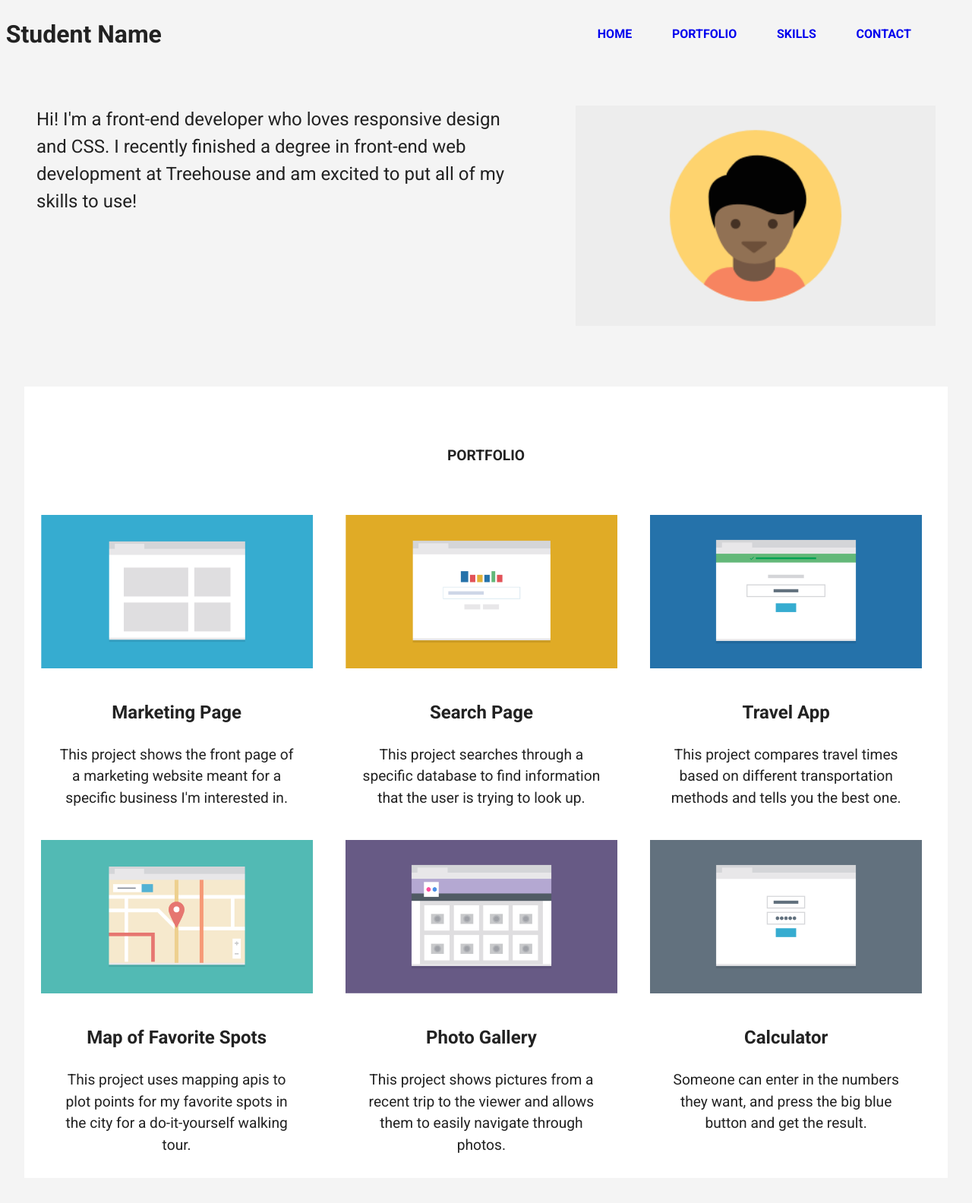
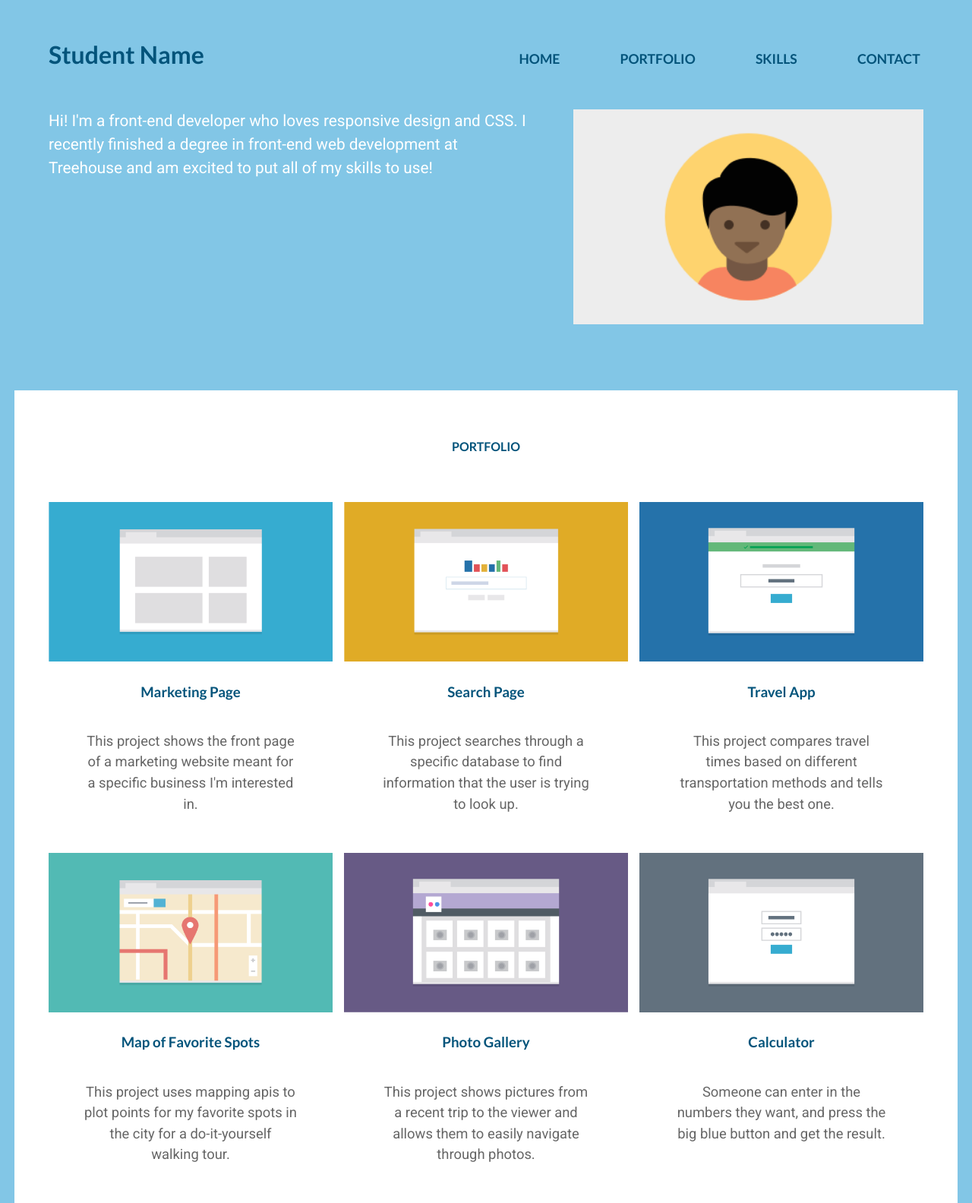
Before and after one commit to martinchaffee/Responsive-Layout, a plain HTML site: page index.html in a window 1280 px wide. Shown: the top 1584 px of the page at 76% size. Drawn offline with Linux system fonts and the light colour scheme.

Commit message:
Rebuilt site using flex
Started over, creating new HTML and CSS to build site using flex. I did
this in a separate file, then cut and pasted the new HTML and CSS code
over the original files. (Initially began trying to change code to make
it flex, but thought rebuild would give me more practice, and be less
of a headache than trying to change what I had.)

```diff
--- a/css/style.css
+++ b/css/style.css
@@ -1,312 +1,366 @@
-/* Global Layout Set-up */
+/* Global Layout Styles*/
 * {
-  box-sizing: border-box;
+	box-sizing: border-box;
 }
 
-/*Link Styles*/
+/* Link Styles Styles*/
 a {
 	text-decoration: none;
+	color: inherit;
 }
 
-/*Section Styles*/
-body {
-	width: 100%;
-	margin: 0 auto;
-	text-align: center;
- 	font-size: 100%;
-	line-height: 1.5;
-	font-family: 'Roboto', sans-serif;
-	color: #222222;
-	background-color: #f4f4f4;
+a:visited {
+	color: inherit;
 }
 
-.banner {
-	background-color: #f4f4f4;
-	padding: 2em 1em;
-	margin: 1em auto;
+li {
+	list-style-type: none;
 }
 
-main {
+ul {
+	padding: 0;
+}
+/*Section Styles*/
+
+body {
+	background-color: #82c6e6;
+	color: #03547b;
+	font-family: 'Roboto', sans-serif;
+	font-size: 100%;
 	margin: 0 auto;
+	line-height: 1.5;
+	text-align: center;
 	width: 100%;
-	background-color: #ffffff;
+}
+
+h1, h2, h3, a {
+	font-family: 'Lato', sans-serif;
 }
 
 h2 {
+	font-size: 100%;
 	text-transform: uppercase;
-	font-size: 120%;
-	padding: 2em 0 1em 0;
-	margin: 0;
-}
-
-h3 {
-	font-size: 150%;
-}
-
-ul {
-	list-style-type: none;
-	text-align: center;
-	padding: 0;
 }
 
 p {
-	font-size: 120%;
+	color: #666666;
+	font-size: 110%;
+	margin: auto;
 }
 
-.main-header {
-	background-color: #f4f4f4;
-	display: flex;
-	flex-direction: column;
-	align-items: center;
+.contact p,
+.banner p {
+	color: #ffffff;
 }
 
-.nav {
-	margin: 0 auto;
-	width:95%;
-	display: flex;
-	flex-direction: column;
+/*--------Main-Header-----------*/
+.main-nav {
+	display: block;
+	margin: auto;
 }
 
-.nav a {
-	font-size: 120%;
+.main-nav a {
+	display: inline-block;
 	font-weight: bold;
+	padding: .5em 0em;
 	text-transform: uppercase;
+	width: 100%;
 	background-color: #ffffff;
-	padding: .5em;
-	margin: .15em;
-	display: inline-block;
-	width: 100%;
+	margin: .33em auto;
+	width: 95%;
 }
 
-li a:visited {
-	color:inherit;
+.main-nav a:hover {
+	background-color: #ffd7ae;
+	transition: .5s;
 }
 
-.profile {
+/*---------Banner-----------*/
+.banner {
+	display: block;
+	width: 95%;
+	margin: 2em auto;
+	padding: 1em 0;
+}
+
+.banner img {
+	margin: 0;
 	width: 80%;
-	margin-bottom: 20px;
-	margin: 0 auto;
-	display: block;
 }
+
+.banner p {
+	margin: 1em auto;
+}
+/*--------Portfolio-----------*/
 
 .portfolio {
 	background-color: #ffffff;
+	display: block;
+	margin: auto;
+	padding: 2em 0;
 	width: 100%;
-	}
 
-.portfolio li {
-	width: 98%;
-	margin: 2%;
-	}
-
-.portfolio img {
+}
+.portfolio-items {
+	padding: 0;
 	width: 95%;
-	padding-top: 1em;
-	padding-bottom: 1em;
-	margin: 0 auto;
-	display: block;
+	margin: auto;
 }
 
-.skills {
-	background-color: #f4f4f4;
-	padding-bottom: 2em;
-	padding-left: 1em;
-	padding-right: 1em;
+.portfolio-items li {
+	display: block;
+	flex-direction: column;
+	margin-top: 2em;
 }
-.skills ul {
-	margin: 0;
+.portfolio-items img{
+	width: 100%;
+	margin: auto;
 }
+
+.portfolio p {
+	width: 95%;
+	padding: 1em 0;
+}
+
+/*--------Skills & Contact-----------*/
+
+.skills,
+.contact {
+	margin: auto;
+	padding: 2em 0;
+	width: 95%;
+}
+
+.skills ul{
+	display: flex;
+	flex-wrap: wrap;
+	justify-content: center;
+	margin-top: 2em;
+}
+
 .skills li {
-	display: inline-block;
-	background: #343434;
+	font-family: 'Loto', sans-serif;
+	background-color: #0795D9;
+	border-radius: 1em;
 	color: #ffffff;
 	padding: .5em .75em;
-	margin: 2px;
-	border-radius: 6px;
-}
-
-.contact {
-	font-size: 110%;
-	background-color: #f4f4f4;
-	width: 100%;
-	padding-bottom: 3em;
-	padding-left: 1em;
-	padding-right: 1em;
+	margin: .25em;
 }
 
 .contact p {
-	font-family: 'Lato', sans-serif;
-	width: 80%;
-	margin: 2em auto;
+	margin: auto;
+	padding: .75em 0;
 }
 
+/*--------Footer-----------*/
 footer {
-	margin: 1em 1em;
-	padding: 2em 1em 1em;
-	border-top: 2px solid #cccccc;
-}
-
-.footer-nav ul{
-	display: inline-block;
-	padding: 0px;
-	margin: 0px;
-	vertical-align: top;
-	float: right;
+	border-top: 1px solid #4daedc;
+	display: flex;
+	justify-content: space-between;
+	width: 95%;
+	margin: auto;
 }
 
 .footer-nav {
 	display: flex;
-	justify-content: space-around;
-  	margin: 0 auto;
-  	padding: 0;
+	flex-direction: row-reverse;
+	text-transform: uppercase;
+	justify-content: flex-end;
+	align-items: center;
+}
+
+.footer-nav li {
+	font-weight: bold;
 }
 
 .footer-nav a {
-	font-weight: bold;
-	text-transform: uppercase;
-	font-size: .8em;
-	margin: 0px;
+	border-radius: 1em;
+	display: inline-block;
+	padding: .25em;
 }
 
-#footer-name {
-    display: block;
-    margin-right: auto;
-    font-weight: bold;
-    font-size: 100%;
+.footer-nav a:hover {
+	background-color: #ffd7ae;
+
+	transition: .5s;
 }
 
-.nav-hidden {
+.hide-mobile {
 	display: none;
 }
 
-/*Style for tablet screens - 768px*/
-@media(min-width: 768px){
+/*--------------Style for medium (tablet) screens - 768px---------------------*/
+@media(min-width: 768px) {
+
+
+	h2 {
+		padding: 1em 0;
+	}
+
+
+/*--------Main-Header-----------*/
+	.main-nav {
+		display: flex;
+		justify-content: space-between;
+		width: 60%;
+	}
+
+header h1 {
+	padding-top: 1em;
+}
+
+	.main-nav a {
+		border-radius: 1em;
+		font-size: 110%;
+		padding: 0;
+		padding: .25em;
+		background-color: inherit;
+		margin: 1em;
+		width: auto;
+
+	}
+
+	.main-nav a:hover {
+	background-color: #ffd7ae;
+	transition: .5s;
+}
+
+/*--------Banner----------------*/
+
 
 	.banner {
-		padding-bottom: 4em;
+		align-items: flex-start;
+		display: flex;
+		flex-direction: row-reverse;
+		justify-content: space-between;
+		width: 95%;
 	}
 
-	.nav {
-		display: flex;
-		align-items: center;
-		flex-direction: row;
-		justify-content: center;
-	}
-
-	.nav li {
-		flex-direction: row;
-		margin-right: 1em;
-		margin-left: 1em;
-	}
-
-	.nav a{
-		background: none;
-		font-size: 100%;
-		padding-left: 1em;
-		padding-right: 1em;
-	}
-
-	.banner p{
-		width: 55%;
-		float: left;
-		text-align: left;
-		margin: auto;
-
-	}
-	.profile {
-		float: right;
+	.banner img {
 		width: 40%;
 	}
 
-	.clearfix::after {
-		content: "";
-		display: table;
-		clear: both;
+	.banner p {
+		font-size: 130%;
+		margin: 0;
+		padding-bottom: 11em;
+		text-align: left;
+		width: 55%;
 	}
 
-	.portfolio li {
-		width: 48%;
-		margin: 1%;
-		float: left;
+
+/*--------Portfolio-------------*/
+
+	.portfolio {
+		width: 100%;
+	}
+	.portfolio-items {
+		display: flex;
+		flex-wrap: wrap;
+		justify-content: space-around;
+		margin: auto;
+		width: 95%;
+	}
+
+	.item {
+		width:49%;
 
 	}
 
 	.portfolio p {
-		width: 80%;
-		margin: auto;
+		font-size: 115%;
+		width: 75%;
 	}
 
-	footer {
-		margin-bottom: 5em;
+/*--------Skills & Contact------*/
+
+	.contact p {
+		font-size: 140%;
+		width: 70%;
 	}
-	.nav-hidden {
+
+	.skills li {
+		font-size: 120%;
+	}
+/*--------Footer----------------*/
+
+	.hide-mobile {
 		display: inline-block;
+		margin-left: 2em;
 	}
 
 	#back-to-top {
 		display: none;
 	}
 
-	.nav-hidden a {
-		margin-right: 3em;
+	footer {
+		margin-bottom: 5em;
+		padding-top: 1em;
+		width: 90%;
+	}
+
+}
+
+
+/*--------------Style for large (computer) screens - 1025px-------------------*/
+@media(min-width: 1025px){
+
+/*--------Main-Header-----------*/
+	.header {
+		align-items: flex-end;
+		display: flex;
+		justify-content: space-between;
+		height: 6em;
+		margin: auto;
+		width: 90%;
+	}
+	h1 {
+		margin-bottom: 0;
+	}
+	.main-nav {
+		display: flex;
+		flex-direction: row;
+		align-content: flex-end;
+		justify-content: flex-end;
+		/*width: 40%;*/
+		margin: 0;
+	}
+
+	.main-nav a {
+		margin: auto 0 auto 4em;
+		width: auto;
+	}
+
+/*--------Banner----------------*/
+	.banner {
+		justify-content: space-between;
+		width: 90%
+	}
+
+
+
+/*--------Portfolio-------------*/
+
+	.portfolio {
+		width: 97%;
+	}
+
+	.item {
+		width: 32%;
+	}
+
+	.portfolio-items {
+		width: 94%;
+	}
+
+/*--------Skills & Contact------*/
+	.contact p {
+		width: 60%;
+	}
+
+/*--------Footer----------------*/
+
+	footer {
+		margin-bottom: 1em;
 	}
 }
-/*Style for larger screens - 1025px*/
-@media(min-width: 1025px) {
-
-	.main-header {
-		display: flex;
-		flex-direction: row;
-		justify-content: space-between;
-		width: 95%;
-	}
-
-	.name {
-		width: 8em;
-	}
-
-	.nav {
-		display: flex;
-		justify-content: flex-end;
-	}
-	.nav li {
-		margin-right: 0;
-	}
-
-	.nav a{
-		background: none;
-		font-size: 100%;
-		padding-left: 1em;
-	}
-
-	main {
-		width: 95%;
-	}
-
-	.banner {
-		width: 95%;
-	}
-	.banner p{
-		font-size: 150%;
-	}
-
-	.portfolio li {
-		width: 31%;
-		margin: 1%;
-		float: left;
-	}
-
-	.portfolio p {
-		width: 85%;
-		margin: auto;
-	}
-
-	h2 {
-		padding-top: 4em;
-	}
-
-	footer {
-		margin: 1em auto;
-		width: 95%;
-	}
-}
--- a/index.html
+++ b/index.html
@@ -4,57 +4,60 @@
 		<meta charset="utf-8">
 		<title>Student Name's Portfolio</title>
 		<meta name="viewport" content="width=device-width, initial-scale=1.0">
+		<link rel="stylesheet" href="css/normalize.css">
 		<link rel="stylesheet" href="css/style.css">
 		<link href="https://fonts.googleapis.com/css?family=Lato:300,400,500,700,900%7CRoboto:300,400,500,700,900" rel="stylesheet">
 	</head>
 	<body>
-		<header class="main-header">
-		<h1 class="name">Student Name</h1>
-			<ul class="nav">
-					<li><a href="index.html">Home</a></li>
-					<li><a href="#porftolio">Portfolio</a></li>
-					<li><a href="#skills">Skills</a></li>
-					<li><a href="#contact">Contact</a></li>
-			</ul>
+	<header class="header">
+		<h1>Student Name</h1>
+		<nav class="main-nav">
+			<a href="#">Home</a>
+			<a href="#portfolio">Portfolio</a>
+			<a href="#skills">Skills</a>
+			<a href="#contact">Contact</a>
+		</nav>
 	</header>
-		<div class="banner clearfix">
-			<img src="images/responsive-layout-profile.png" alt="Profile photo of Student Name" class="profile">
+	<main>
+		<div class="banner">
+			<img src="images/responsive-layout-profile.png" alt="Profile photo of Student Name">
 			<p>Hi! I'm a front-end developer who loves responsive design and CSS. I recently finished a degree in front-end web development at Treehouse and am excited to put all of my skills to use!</p>
 		</div>
-		<main>
+		<div class="portfolio">
 			<h2 id="portfolio">Portfolio</h2>
-			<ul class="portfolio clearfix">
-				<li class="marketing">
+			<ul class="portfolio-items">
+				<li class="item">
 					<img src="images/portfolio-1.png" alt="image of marketing page">
 					<h3>Marketing Page</h3>
 					<p>This project shows the front page of a marketing website meant for a specific business I'm interested in.</p>
 				</li>
-				<li>
+				<li class="item">
 					<img src="images/portfolio-2.png" alt="image of search page">
 					<h3>Search Page</h3>
 					<p>This project searches through a specific database to find information that the user is trying to look up.</p>
 				</li>
-				<li>
+				<li class="item">
 					<img src="images/portfolio-3.png" alt="image of travel app">
 					<h3>Travel App</h3>
 					<p>This project compares travel times based on different transportation methods and tells you the best one.</p>
 				</li>
-				<li>
+				<li class="item">
 					<img src="images/portfolio-4.png" alt="image of map of favorite spots">
 					<h3>Map of Favorite Spots</h3>
 					<p>This project uses mapping apis to plot points for my favorite spots in the city for a do-it-yourself walking tour.</p>
 				</li>
-				<li>
+				<li class="item">
 					<img src="images/portfolio-5.png" alt="image of photo gallery">
 					<h3>Photo Gallery</h3>
 					<p>This project shows pictures from a recent trip to the viewer and allows them to easily navigate through photos.</p>
 				</li>
-				<li>
+				<li class="item">
 					<img src="images/portfolio-6.png" alt="image of calculator app">
 					<h3>Calculator</h3>
 					<p>Someone can enter in the numbers they want, and press the big blue button and get the result.</p>
 				</li>
 			</ul>
+		</div>
 			<div class="skills">
 				<h2 id="skills">Skills</h2>
 				<ul>
@@ -74,13 +77,13 @@
 		</div>
 	</main>
 	<footer>
+		<h3>Student Name</h3>
 		<ul class="footer-nav">
-				<li id="footer-name">Student Name</li>
 			<li id="back-to-top"><a href="#">Back to Top</a></li>
-				<li class="nav-hidden"><a href="#">Home</a></li>
-				<li class="nav-hidden"><a href="#portfolio">Portfolio</a></li>
-				<li class="nav-hidden"><a href="#skills">Skills</a></li>
-				<li class="nav-hidden"><a href="#contact">Contact</a></li>
+			<li class="hide-mobile"><a href="#">Home</a></li>
+			<li  class="hide-mobile"><a href="#portfolio">Portfolio</a></li>
+			<li  class="hide-mobile"><a href="#skills">Skills</a></li>
+			<li  class="hide-mobile"><a href="#contact">Contact</a></li>
 		</ul>
 	</footer>
 	</body>
```
Also changed, not shown: mockups/responsive-website_tablet768.png. Lines whose indentation alone changed are shown as unchanged.
